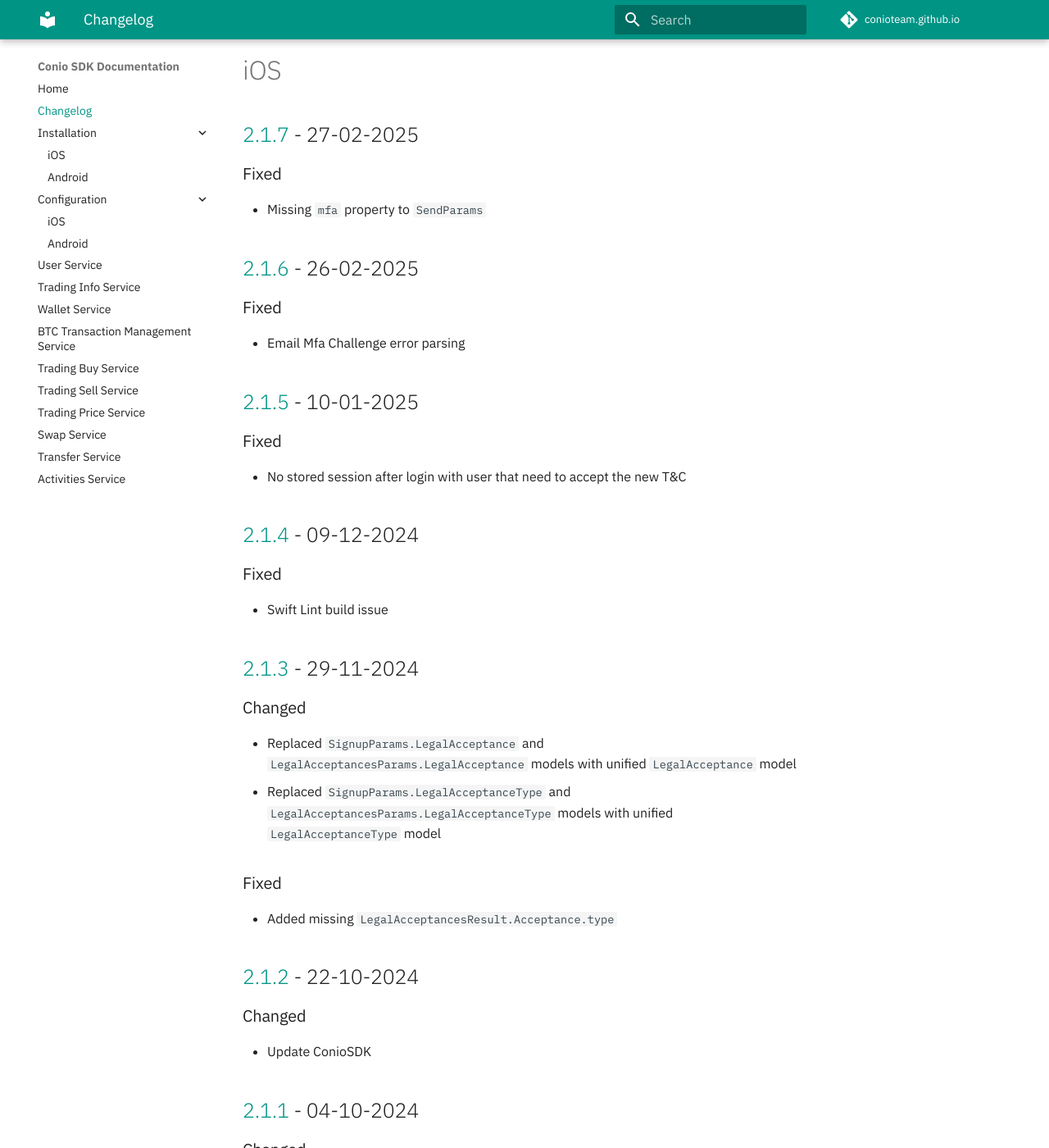
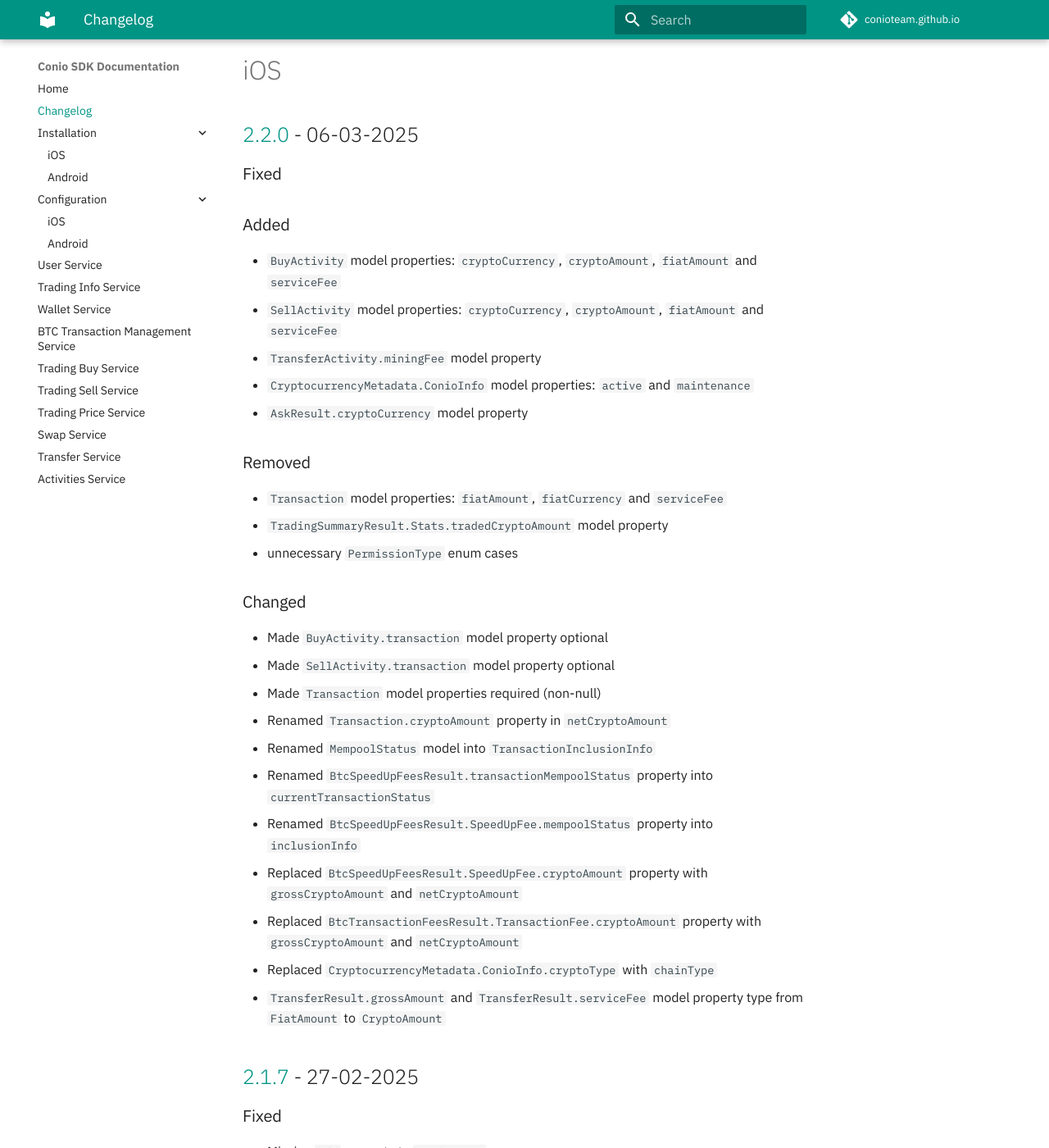
Before and after one commit to Conio/conio.github.io, an MkDocs documentation site: the page built from docs/CHANGELOG.md, in a window 1280 px wide and 1400 px high, scrolled down 190 px. Shown: the whole window at 82% size. Built offline with MkDocs 1.6.1 and Material for MkDocs 9.7.7, drawn with Linux system fonts in a browser that asks for light colours; comment, search, counter and statistics services are not loaded.

Commit message:
Update CHANGELOG with 2.2.0 iOS release

```diff
--- a/docs/CHANGELOG.md
+++ b/docs/CHANGELOG.md
@@ -24,6 +24,38 @@
 
 
 # iOS
+
+## [2.2.0](https://bitbucket.org/squadrone/conio-sdk-b2b-ios/src/2.2.0/) - 06-03-2025
+
+### Fixed
+
+### Added
+
+- `BuyActivity` model properties: `cryptoCurrency`, `cryptoAmount`, `fiatAmount` and `serviceFee`
+- `SellActivity` model properties: `cryptoCurrency`, `cryptoAmount`, `fiatAmount` and `serviceFee`
+- `TransferActivity.miningFee` model property
+- `CryptocurrencyMetadata.ConioInfo` model properties: `active` and `maintenance`
+- `AskResult.cryptoCurrency` model property
+
+### Removed
+
+- `Transaction` model properties: `fiatAmount`, `fiatCurrency` and `serviceFee`
+- `TradingSummaryResult.Stats.tradedCryptoAmount` model property
+- unnecessary `PermissionType` enum cases
+
+### Changed
+
+- Made `BuyActivity.transaction` model property optional
+- Made `SellActivity.transaction` model property optional
+- Made `Transaction` model properties required (non-null)
+- Renamed `Transaction.cryptoAmount` property in `netCryptoAmount`
+- Renamed `MempoolStatus` model into `TransactionInclusionInfo`
+- Renamed `BtcSpeedUpFeesResult.transactionMempoolStatus` property into `currentTransactionStatus`
+- Renamed `BtcSpeedUpFeesResult.SpeedUpFee.mempoolStatus` property into `inclusionInfo`
+- Replaced `BtcSpeedUpFeesResult.SpeedUpFee.cryptoAmount` property with `grossCryptoAmount` and `netCryptoAmount`
+- Replaced `BtcTransactionFeesResult.TransactionFee.cryptoAmount` property with `grossCryptoAmount` and `netCryptoAmount`
+- Replaced `CryptocurrencyMetadata.ConioInfo.cryptoType` with `chainType`
+- `TransferResult.grossAmount` and `TransferResult.serviceFee` model property type from `FiatAmount` to `CryptoAmount`
 
 ## [2.1.7](https://bitbucket.org/squadrone/conio-sdk-b2b-ios/src/2.1.7/) - 27-02-2025
 ### Fixed
```
